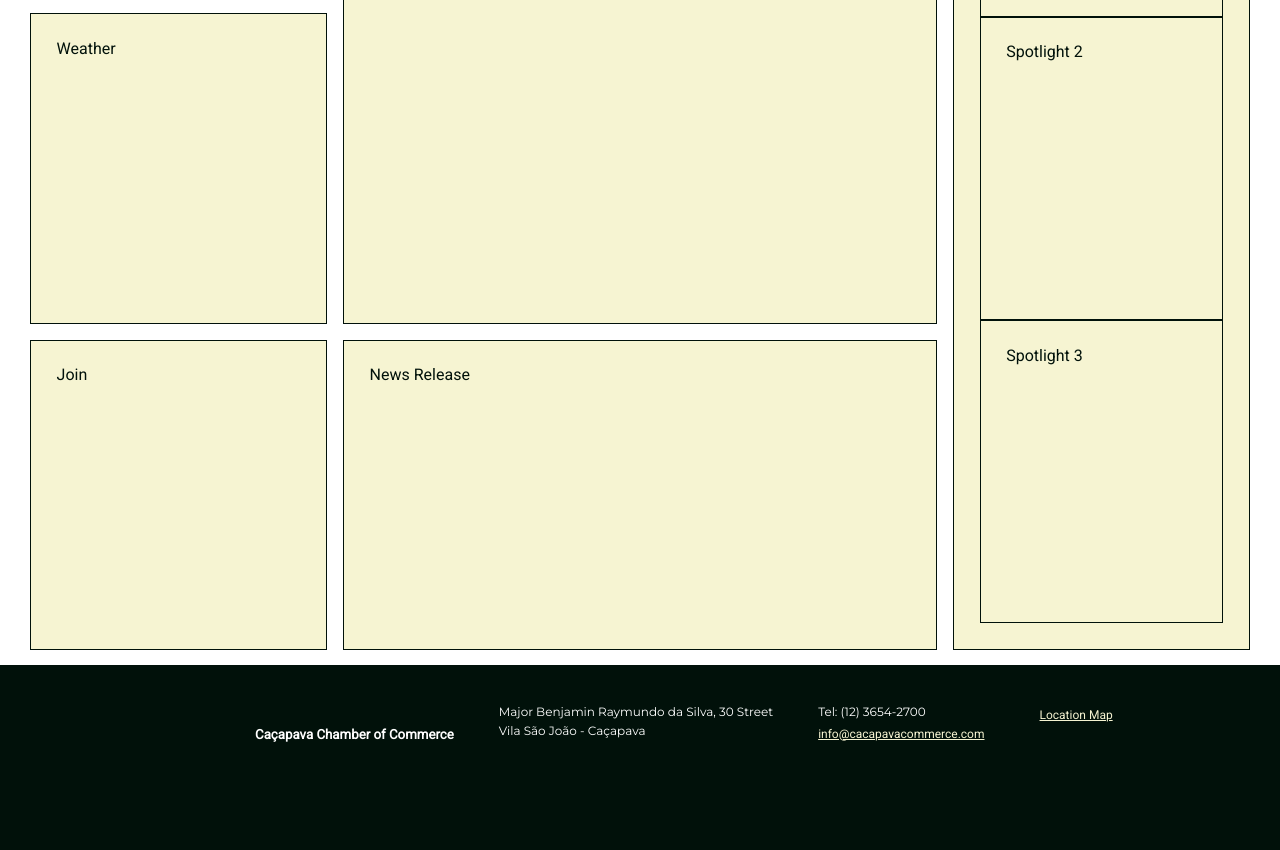
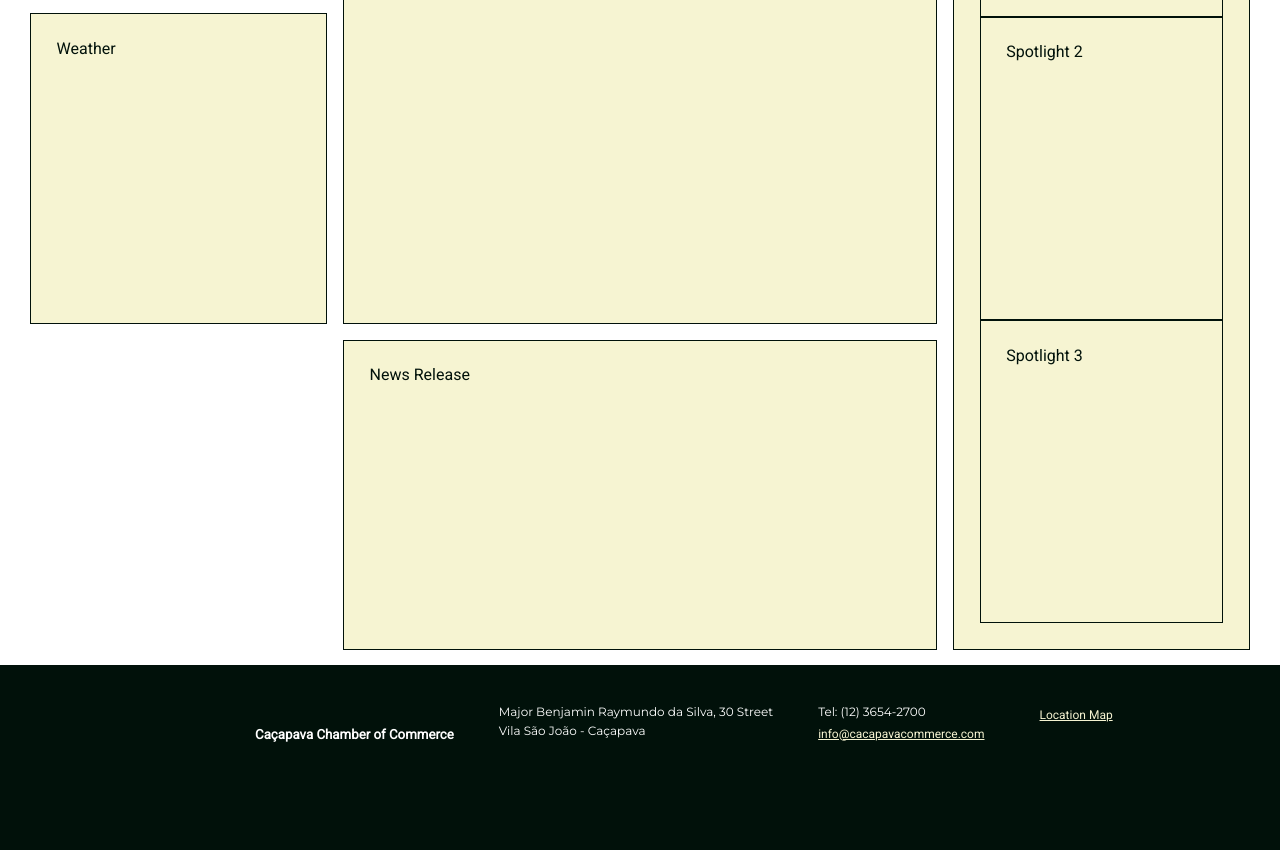
Before and after one commit to felipesud/wdd230, a plain HTML site: page chamber/index.html in a window 1280 px wide. Shown: the part 518-1368 px from the top of the page. Drawn offline with nearby package versions, Linux system fonts and the light colour scheme.

Commit message:
update features

```diff
--- a/chamber/index.html
+++ b/chamber/index.html
@@ -5,6 +5,9 @@
     <meta charset="UTF-8">
     <meta http-equiv="X-UA-Compatible" content="IE=edge">
     <meta name="viewport" content="width=device-width, initial-scale=1.0">
+    <meta name="author" content="Felipe Belisário">
+    <meta name="description" content="A BYUI assignment that is: Building a web page of local town Chamber of Commerce">
+    <link rel="shortcut icon" href="./images/favicon.ico" type="image/x-icon">
     <link rel="stylesheet" href="https://cdnjs.cloudflare.com/ajax/libs/normalize/8.0.1/normalize.min.css">
     <link rel="stylesheet" href="styles/style.css">
     <script src="https://kit.fontawesome.com/54892b812d.js" crossorigin="anonymous"></script>
@@ -73,9 +76,7 @@
             </div>
 
 
-            <p class="homeBox joinBox hidden-sm">
-                Join
-            </p>
+
 
 
 
```
Also changed, not shown: chamber/images/favicon.ico (added).
